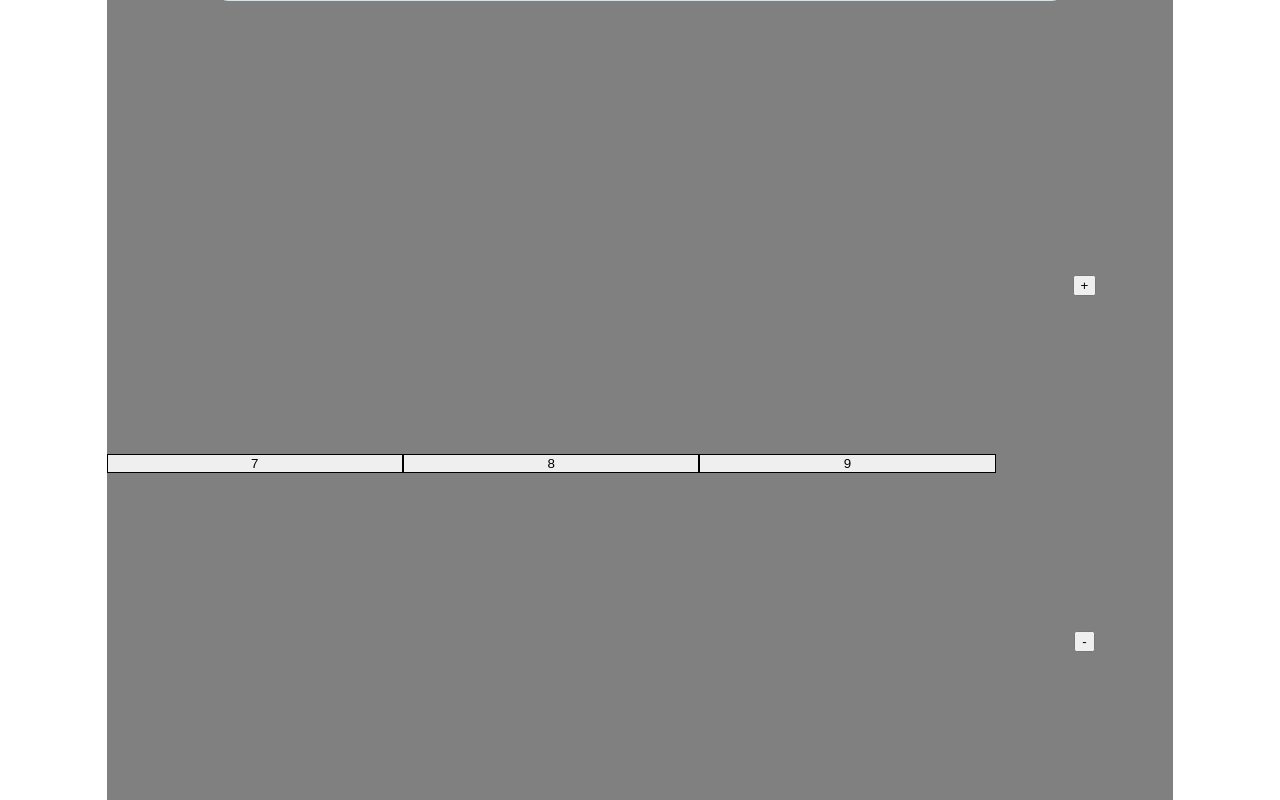
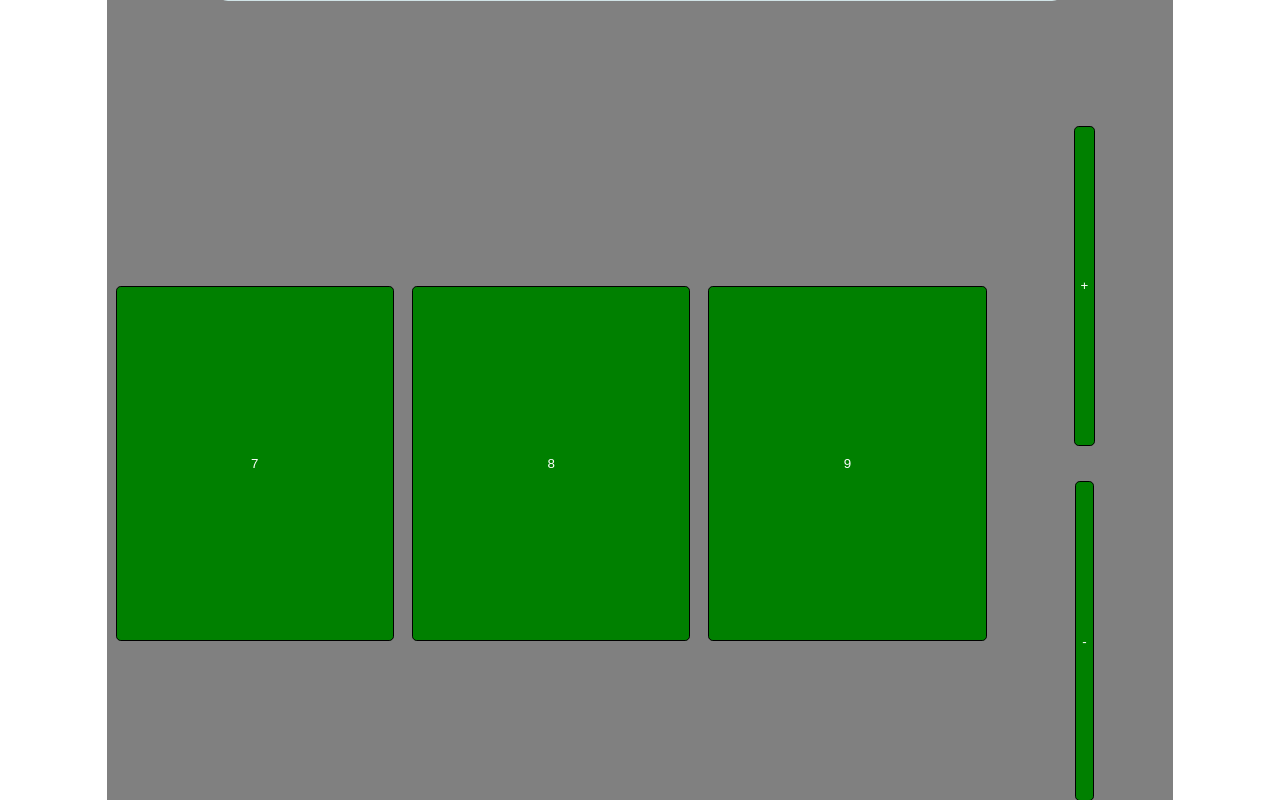
Before and after one commit to TedtheDev/basic-calculator, a React (Create React App) app: page / in a window 1280 px wide. Shown: the part 760-1560 px from the top of the page. Built offline with nearby package versions, Linux system fonts and the light colour scheme.

Commit message:
more style

```diff
--- a/src/components/Calculator/calculator.css
+++ b/src/components/Calculator/calculator.css
@@ -31,8 +31,13 @@
 }
 
 .calculator .numbers button {
-    border: 1px solid black;
+    height: 50%;
+    margin: 0 3%;
+    border: .1rem solid black;
     cursor: pointer;
+    background: green;
+    color: white;
+    border-radius: .3rem;
 }
 
 .calculator .operators {
@@ -43,9 +48,28 @@
     align-items: center;
 }
 
+.calculator .operators button {
+    height: 15%;
+    border: .1rem solid black;
+    cursor: pointer;
+    background: green;
+    color: white;
+    border-radius: .3rem;
+}
+
 .calculator .commands {
     grid-area: commands;
     display: flex;
     justify-content: space-around;
     align-items: center;
 }
+
+.calculator .commands button {
+    width: 100%;
+    margin: 0 .1rem;
+    border: .1rem solid black;
+    cursor: pointer;
+    background: green;
+    color: white;
+    border-radius: .3rem;
+}
--- a/src/components/Calculator/calculator.js
+++ b/src/components/Calculator/calculator.js
@@ -18,6 +18,7 @@ class Calculator extends Component {
     }
 
     addToExpression(event) {
+        console.log(event.key)
         console.log(event.target.value)
         const newExpression = this.state.expression + event.target.value;
         console.log('newExpression', newExpression)
@@ -25,7 +26,7 @@ class Calculator extends Component {
     }
     render() {
         return (
-            <div className="calculator">
+            <div onKeyDown={this.addToExpression} className="calculator">
                 <div className="screen">{this.state.screen}</div>
                 <div className="numbers">
                     <button onClick={this.addToExpression} value='7'>7</button>
@@ -44,7 +45,7 @@ class Calculator extends Component {
                     <button onClick={this.addToExpression} value='/'>/</button>
                     <button onClick={this.addToExpression} value='*'>*</button>
                     <button onClick={this.addToExpression} value=''>%</button>
-                    <button onClick={this.addToExpression} value=''>sq rt</button>
+                    <button onClick={this.addToExpression} value='&radic;'>&radic;</button>
                 </div>
                 <div className="commands">
                     <button>C</button>
```
